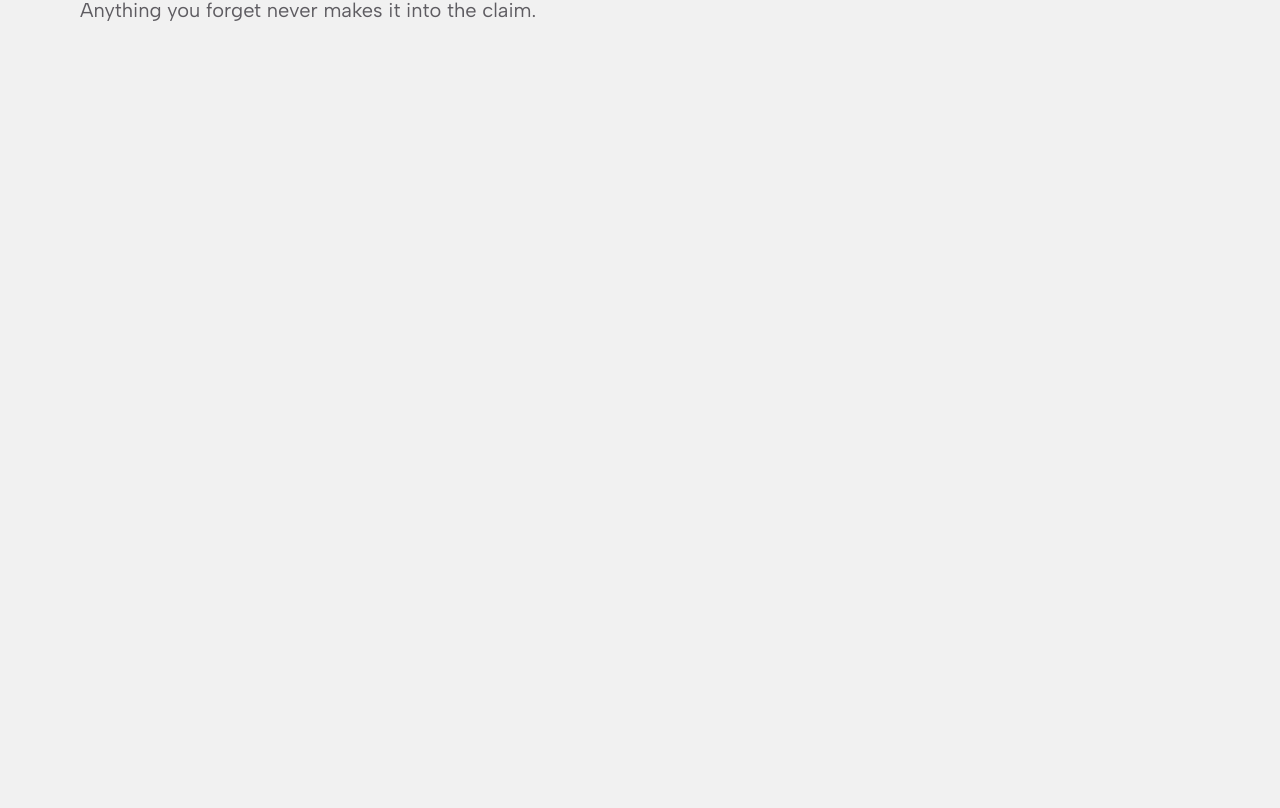
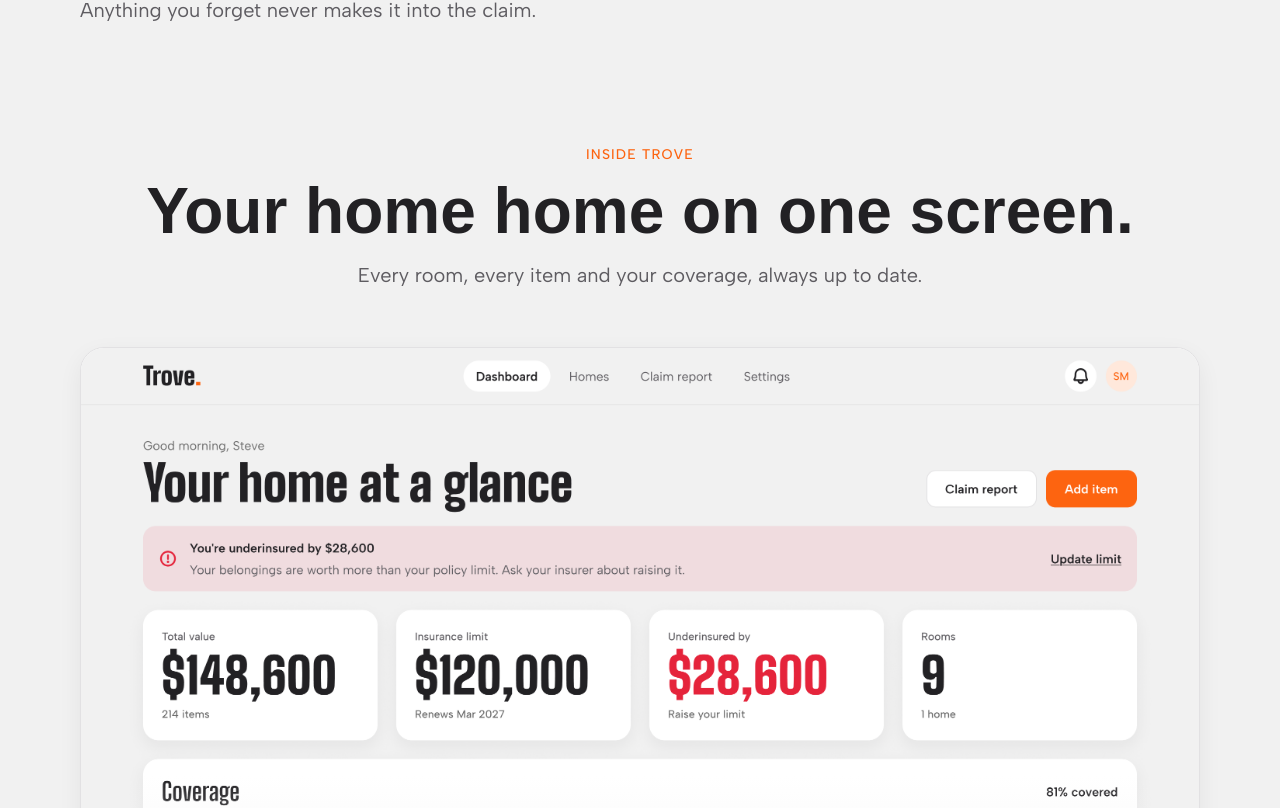
Before and after one commit to abdulmanaan/trove, a React (Vite) app in the folder client/: page / in a window 1280 px wide. Shown: the part 1892-2700 px from the top of the page. Before the commit the page ends 2038 px from the top, so only its background shows below. Built offline with nearby package versions, Linux system fonts and the light colour scheme; a web font is replaced by a local one.

Commit message:
feat: add product preview section

```diff
--- a/client/src/App.jsx
+++ b/client/src/App.jsx
@@ -2,6 +2,7 @@ import Navbar from "./components/Navbar";
 import Hero from "./components/Hero";
 import Stats from "./components/Stats";
 import Problem from "./components/Problem";
+import Preview from "./components/Preview";
 
 function App() {
   return (
@@ -10,6 +11,7 @@ function App() {
       <Hero />
       <Stats />
       <Problem />
+      <Preview />
     </>
   );
 }
--- /dev/null
+++ b/client/src/components/Preview.css
@@ -0,0 +1,58 @@
+.preview {
+  display: flex;
+  flex-direction: column;
+  align-items: center;
+  gap: 56px;
+  padding: 0 80px 120px;
+}
+
+.preview-header {
+  display: flex;
+  flex-direction: column;
+  align-items: center;
+  gap: 16px;
+  text-align: center;
+}
+
+.preview-frame {
+  position: relative;
+  overflow: hidden;
+  width: 100%;
+  max-width: 1280px;
+  aspect-ratio: 16 / 9;
+  background: var(--white);
+  border-radius: 24px;
+  border: 1px solid var(--grey-200);
+  box-shadow: var(--shadow);
+}
+
+.preview-frame img {
+  width: 100%;
+  display: block;
+}
+
+.preview-frame::after {
+  content: "";
+  position: absolute;
+  left: 0;
+  right: 0;
+  bottom: 0;
+  height: 200px;
+  background: linear-gradient(to bottom, transparent, var(--off-white));
+}
+
+@media (max-width: 600px) {
+  .preview {
+    padding: 0 20px 72px;
+    gap: 40px;
+  }
+
+  .preview-frame {
+    aspect-ratio: 5 / 4;
+    border-radius: 16px;
+  }
+
+  .preview-frame::after {
+    height: 120px;
+  }
+}
--- /dev/null
+++ b/client/src/components/Preview.jsx
@@ -0,0 +1,21 @@
+import "./Preview.css";
+import preview from "../assets/dashboard-preview.png"
+
+function Preview() {
+  return (
+    <section className="preview">
+      <div className="preview-header">
+        <p className="section-label">INSIDE TROVE</p>
+        <h2 className="section-heading">Your home home on one screen.</h2>
+        <p className="section-text">
+          Every room, every item and your coverage, always up to date.
+        </p>
+      </div>
+      <div className="preview-frame">
+        <img src={preview} alt="Trove dashboard showing total value, coverage and rooms" />
+      </div>
+    </section>
+  );
+}
+
+export default Preview;
```
Also changed, not shown: client/src/assets/dashboard-preview.png (added).
